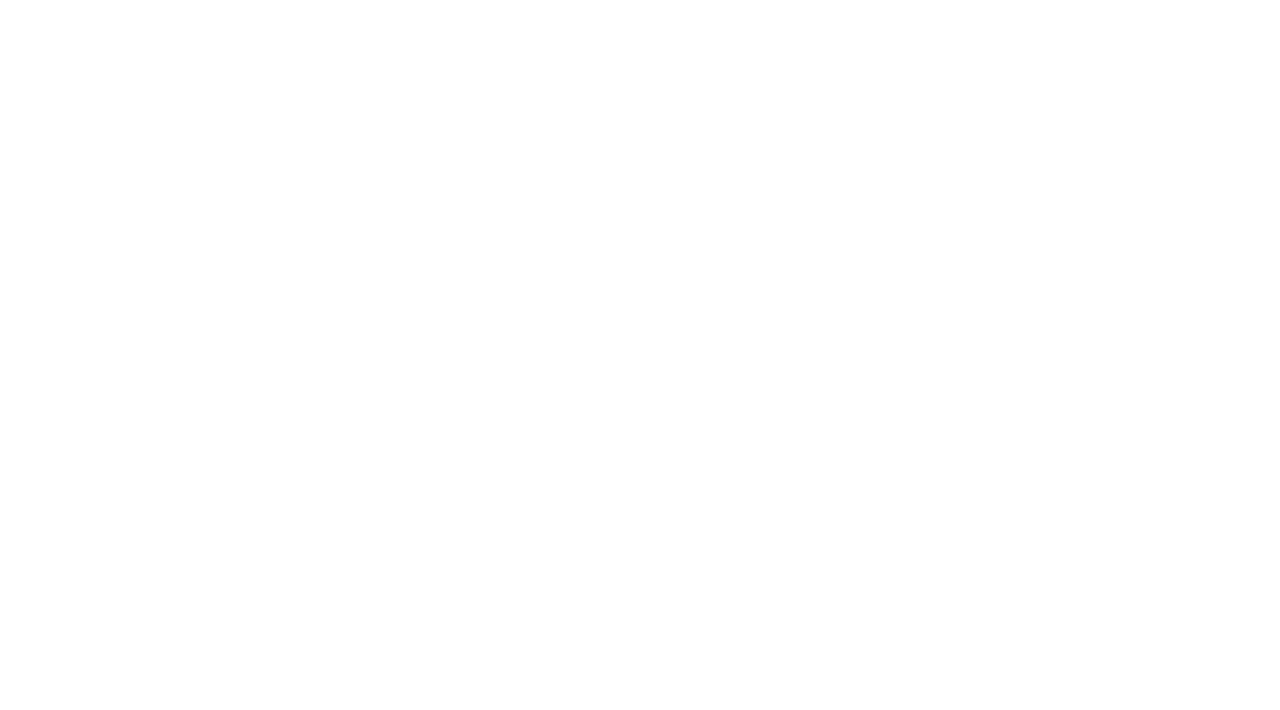
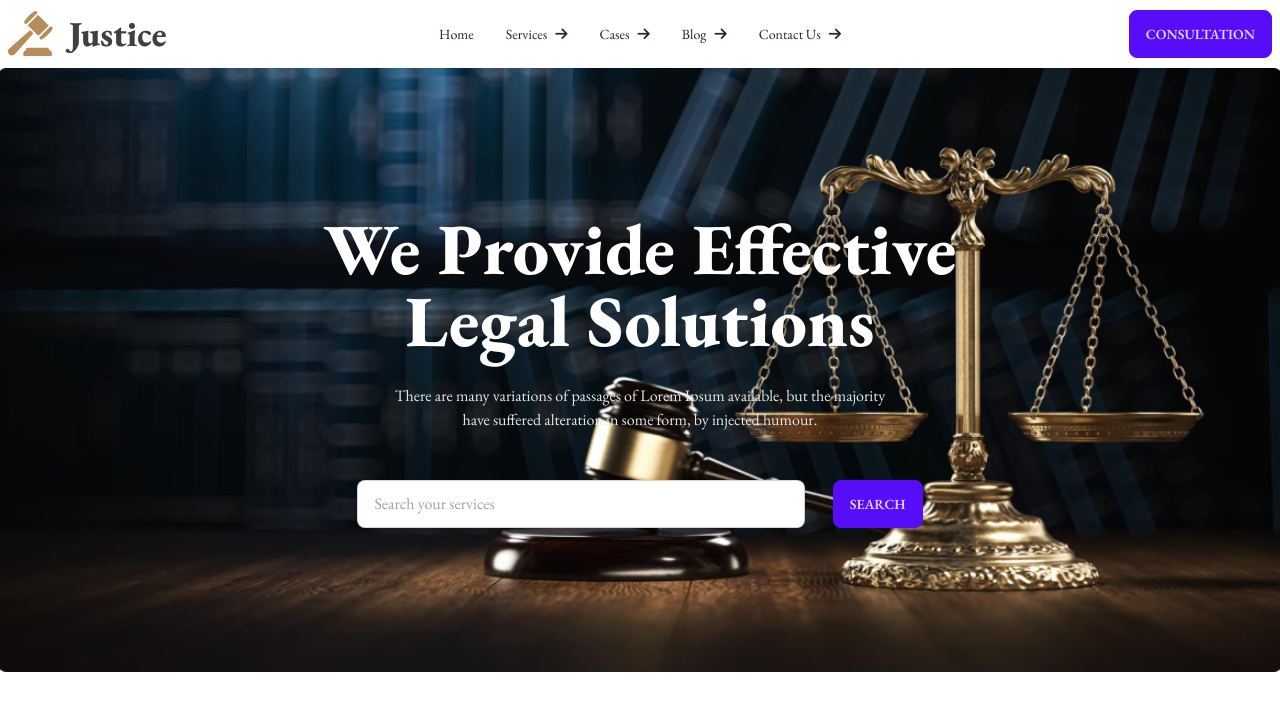
Before and after one commit to jewelmia24/legal-solution-web, a plain HTML site: page index.html in a window 1280 px wide. Drawn offline with nearby package versions, Linux system fonts and the light colour scheme.

Commit message:
added header section

```diff
--- a/index.html
+++ b/index.html
@@ -1,11 +1,100 @@
 <!DOCTYPE html>
 <html lang="en">
+
 <head>
     <meta charset="UTF-8">
     <meta name="viewport" content="width=device-width, initial-scale=1.0">
-    <title>Document</title>
+    <title>Justice</title>
+    <!-- tailwind an daisyui link -->
+    <link href="https://cdn.jsdelivr.net/npm/daisyui@3.4.0/dist/full.css" rel="stylesheet" type="text/css" />
+    <script src="https://cdn.tailwindcss.com"></script>
+    <!-- google font family -->
+    <link rel="preconnect" href="https://fonts.googleapis.com">
+    <link rel="preconnect" href="https://fonts.gstatic.com" crossorigin>
+    <link
+        href="https://fonts.googleapis.com/css2?family=EB+Garamond:ital,wght@0,400;0,500;0,600;0,700;0,800;1,800&family=Poppins:wght@400;500;600;800&display=swap"
+        rel="stylesheet">
+
+    <!-- font awsome cdn -->
+    <link rel="stylesheet" href="https://cdnjs.cloudflare.com/ajax/libs/font-awesome/6.4.0/css/all.min.css" />
+
+    <!-- favicon -->
+    <link rel="shortcut icon" href="./images/business.png" type="image/x-icon">
+
+    <style>
+        body {
+            font-family: 'EB Garamond', serif;
+        }
+    </style>
 </head>
+
 <body>
+    <header class="max-w-screen-xl mx-4 md:mx-6 lg:mx-auto">
+        <!-- navbar start -->
+        <div class="navbar bg-base-100">
+            <div class="navbar-start">
+                <div class="dropdown">
+                    <label tabindex="0" class="btn btn-ghost lg:hidden">
+                        <svg xmlns="http://www.w3.org/2000/svg" class="h-5 w-5" fill="none" viewBox="0 0 24 24"
+                            stroke="currentColor">
+                            <path stroke-linecap="round" stroke-linejoin="round" stroke-width="2"
+                                d="M4 6h16M4 12h8m-8 6h16" />
+                        </svg>
+                    </label>
+                    <ul tabindex="0"
+                        class="menu menu-sm dropdown-content mt-3 z-[1] p-2 shadow bg-base-100 rounded-box w-52">
+                        <li><a>Home</a></li>
 
+                        <li><a>Services</a></li>
+                        <li><a>Cases</a></li>
+                        <li><a>Blog</a></li>
+                        <li><a>Contact Us</a></li>
+                    </ul>
+                </div>
+                <div>
+                    <img src="./images/logo2.png" alt="">
+                </div>
+            </div>
+            <div class="navbar-center hidden lg:flex">
+                <ul class="menu menu-horizontal px-1">
+                    <li><a>Home</a></li>
+
+                    <li><a>Services <i class="fa-solid fa-arrow-right"></i></a></li>
+                    <li><a>Cases <i class="fa-solid fa-arrow-right"></i></a></li>
+                    <li><a>Blog <i class="fa-solid fa-arrow-right"></i></a></li>
+                    <li><a>Contact Us <i class="fa-solid fa-arrow-right"></i></a></li>
+                </ul>
+            </div>
+            <div class="navbar-end">
+                <a class="btn btn-primary">Consultation</a>
+            </div>
+        </div>
+        <!-- navbar end -->
+
+        <!-- banner start -->
+        <div class="hero bg-cover bg-center py-10 lg:py-36 bg-gradient-to-r from-[#111] to-[#111111]"style="background-image: url(./images/banner.png)">
+            <div class="text-center">
+                <div class=" space-y-7">
+                    <h1 class=" text-3xl lg:text-7xl text-[#FFF] font-extrabold">We Provide Effective <br>
+                         Legal Solutions</h1>
+                    <p class="text-[#E7E7E7] text-sm lg:text-base font-normal">There are many variations of passages of Lorem Ipsum available, but the majority <br> have suffered alteration in some form, by injected humour.</p>
+                    <div class="space-x-6 space-y-5">
+                        <input type="text" placeholder="Search your services" class="input input-bordered w-full max-w-xs lg:max-w-md" />
+
+                        <button class="btn btn-primary ">Search</button>
+                    </div>
+                </div>
+            </div>
+        </div>
+        <!-- banner end -->
+    </header>
+
+    <main class="max-w-screen-xl mx-4 md:mx-6 lg:mx-auto">
+        <!-- legal practice section start -->
+
+        <!-- legal practice section end -->
+
+    </main>
 </body>
+
 </html>
--- /dev/null
+++ b/tailwind.config.js
@@ -0,0 +1,8 @@
+/** @type {import('tailwindcss').Config} */
+module.exports = {
+    content: ["./src/**/*.{html,js}"],
+    theme: {
+      extend: {},
+    },
+    plugins: [],
+  }
```
